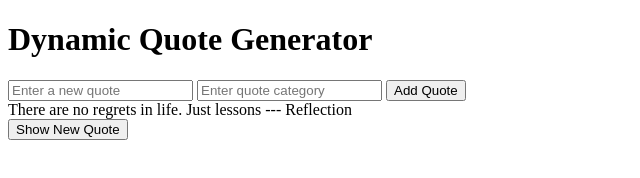
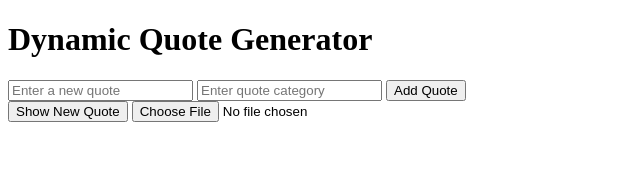
Before and after one commit to EsohwodeEmmanuelNyerovwo/alx_fe_javascript, a plain HTML site: page dom-manipulation/index.html in a window 1280 px wide. Both pictures are taken after a click on the button "Show New Quote". Shown: the whole page, without its empty margins (0-640 px from the left). Drawn offline with Linux system fonts and the light colour scheme.

Commit message:
DOM Manipulation

```diff
--- a/dom-manipulation/index.html
+++ b/dom-manipulation/index.html
@@ -14,8 +14,10 @@
         <input type="text" id="newQuoteCategory" placeholder="Enter quote category">
         <button onclick="addQuote()">Add Quote</button>
     </div>
-    <div id="quoteDisplay"></div>
+    <div id="quoteDisplay">
+    </div>
     <button id="newQuote">Show New Quote</button>
+    <input type="file" id="importFile" accept=".json" onchange="importFromJsonFile(event)">
     <script src="./script.js"></script>
 </body>
 
--- a/dom-manipulation/script.js
+++ b/dom-manipulation/script.js
@@ -3,7 +3,7 @@ const newQuoteCategory = document.getElementById('newQuoteCategory');
 const quoteDisplay = document.getElementById('quoteDisplay');
 const newQuote = document.getElementById('newQuote');
 
-const quoteArr = [
+let quoteArr = [
     {
         text: "I think, therefore I am",
         category: "Motivation",
@@ -22,6 +22,8 @@ function addQuote() {
 }
 function showRandomQuote() {
     index = Math.floor(Math.random() * quoteArr.length);
+    let storedItem = JSON.parse(localStorage.getItem('quoteAlx'))
+    quoteArr = storedItem;
     const rnd = quoteArr[index];
     quoteDisplay.innerHTML = `${rnd.text} --- ${rnd.category}`;
     // quoteArr.forEach(quote => {
@@ -29,6 +31,16 @@ function showRandomQuote() {
     //         ${quote.text} --- ${quote.category};
     //     `
     // })
+}
+function importFromJsonFile(event) {
+    const fileReader = new FileReader();
+    fileReader.onload = function (event) {
+        const importedQuotes = JSON.parse(event.target.result);
+        quotes.push(...importedQuotes);
+        saveQuotes();
+        alert('Quotes imported successfully!');
+    };
+    fileReader.readAsText(event.target.files[0]);
 }
 // function showRandomQuote() {
 //     quoteArr.forEach(quote => {
@@ -49,6 +61,7 @@ function createAddQuoteForm() {
             text: txtValue,
             category: catogoryValue
         });
+        localStorage.setItem('quoteAlx', JSON.stringify(quoteArr));
     }
     const p1 = document.createElement('p');
     const p2 = document.createElement('p');
```
